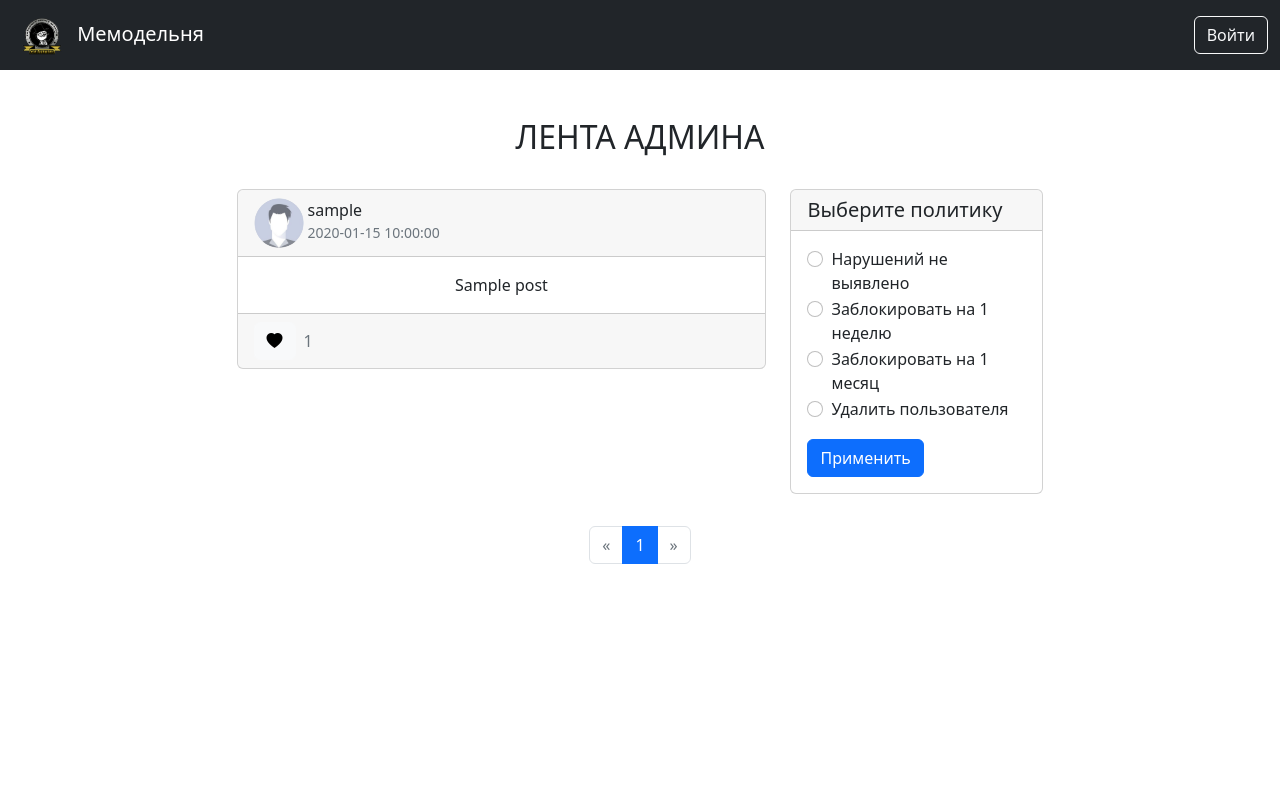
After one commit to Ekaterine65/Memodelnya, a Flask app: page /posts/admin in a window 1280 px wide. The commit adds this page. Run offline with Flask 3, Linux system fonts and the light colour scheme; tables that the repository leaves empty hold one stand-in row (values such as "Sample post").

Commit message:
add moderate

```diff
--- a/app/config.py
+++ b/app/config.py
@@ -8,3 +8,4 @@ SQLALCHEMY_TRACK_MODIFICATIONS = False
 SQLALCHEMY_ECHO = True
 
 UPLOAD_FOLDER = os.path.join(os.path.dirname(os.path.abspath(__file__)), 'media', 'images')
+ADMIN_ROLE = 2
--- a/app/profile.py
+++ b/app/profile.py
@@ -18,11 +18,12 @@ def index():
 def edit():
     form = EditProfileForm()
     if form.validate_on_submit():
-        # Обработка отправки формы редактирования профиля
+
         current_user.login = form.login.data
         current_user.first_name = form.first_name.data
         current_user.last_name = form.last_name.data
-        current_user.set_password(form.password.data)
+        if form.password.data:
+            current_user.set_password(form.password.data)
 
         f = request.files.get('avatar')
         #flash(f'{f}', 'success')
@@ -43,7 +44,6 @@ def edit():
     elif request.method == 'POST':
         flash('Исправьте ошибки в форме', 'danger')
     else:
-        # Заполнение формы текущими данными пользователя
         form.login.data = current_user.login
         form.first_name.data = current_user.first_name
         form.last_name.data = current_user.last_name
--- a/app/templates/base.html
+++ b/app/templates/base.html
@@ -26,9 +26,10 @@
                 </div>
                 {% if current_user.is_authenticated %}
                 <div class="d-flex align-items-center ms-auto">
+                    {% if current_user.role_id != config.ADMIN_ROLE and current_user.status == 0 %}
                     <button class="btn btn-outline-light me-2" type="button" data-bs-toggle="modal"
-                        data-bs-target="#createPostModal">+ Создать мем</button>
-
+                        data-bs-target="#createPostModal">+ Создать мем </button>
+                    {% endif %}
                     <div class="btn-group dropstart">
                         <div class="dropdown-toggle" data-bs-toggle="dropdown" aria-expanded="false">
                             <img class="img-fluid rounded-circle cursor-pointer"
@@ -42,7 +43,11 @@
                         </div>
                         <ul class="dropdown-menu">
                             <li><a class="dropdown-item" href="{{ url_for('profile.index') }}">Профиль</a></li>
-                            <li><a class="dropdown-item" href="{{ url_for('posts.index') }}">Лента мемов</a></li>
+                            {% if current_user.role_id == config.ADMIN_ROLE %}
+                                <li><a class="dropdown-item" href="{{ url_for('posts.admin') }}">Лента админа</a></li>
+                            {% else %}
+                                <li><a class="dropdown-item" href="{{ url_for('posts.index') }}">Лента мемов</a></li>
+                            {% endif %}
                             <li>
                                 <hr class="dropdown-divider">
                             </li>
--- /dev/null
+++ b/app/templates/posts/admin.html
@@ -0,0 +1,83 @@
+{% extends 'base.html' %}
+{% from 'pagination.html' import render_pagination %}
+
+{% block content %}
+<div class="container">
+    <div class="my-5">
+        <h2 class="mb-3 text-center text-uppercase font-weight-bold">Лента админа</h2>
+
+        <div class="row justify-content-center">
+            <div class="col-md-9">
+                <div class="posts-list container-fluid mt-3 mb-3">
+                    {% for post in posts %}
+                    <div class="row">
+                        <div class="col-md-8">
+                            <div class="card mb-3">
+                                <div class="card-header d-flex align-items-center justify-content-between">
+                                    <div class="d-flex align-items-center">
+                                        <img class="img-fluid rounded-circle cursor-pointer"
+                                            src="{{ post.author.avatar.url or url_for('static', filename='images/default-profile-picture-300x300.jpeg') }}"
+                                            alt="profile-pic" style="width: 50px;">
+                                        <div class="mx-1">
+                                            <h6 class="mb-0">{{ post.author.login }}</h6>
+                                            <small class="text-muted">{{ post.created_at.strftime('%Y-%m-%d %H:%M:%S') }}</small>
+                                        </div>
+                                    </div>
+                                </div>
+                                <div class="card-body text-center">
+                                    <p class="card-text">{{ post.title }}</p>
+                                    {% if post.bg_image %}
+                                    <img src="{{ post.bg_image.url }}" class="img-fluid mb-3" alt="Post image">
+                                    {% endif %}
+                                </div>
+                                <div class="card-footer">
+                                    <div class="d-flex align-items-center">
+                                        <form action="#" method="post">
+                                            <button type="submit" class="btn btn-light me-2"><i class="bi bi-heart-fill"></i></button>
+                                        </form>
+                                        <span class="text-muted me-3">{{ post.post_likes|length }}</span>
+                                    </div>
+                                </div>
+                            </div>
+                        </div>
+                        <div class="col-md-4">
+                            <div class="card mb-3">
+                                <div class="card-header">
+                                    <h5 class="mb-0">Выберите политику</h5>
+                                </div>
+                                <div class="card-body">
+                                    <form action="{{ url_for('posts.post_policy', post_id=post.id) }}" method="post">
+                                        <div class="form-check">
+                                            <input class="form-check-input" type="radio" name="action" id="option1{{ post.id }}" value="1">
+                                            <label class="form-check-label" for="option1{{ post.id }}">Нарушений не выявлено</label>
+                                        </div>
+                                        <div class="form-check">
+                                            <input class="form-check-input" type="radio" name="action" id="option2{{ post.id }}" value="2">
+                                            <label class="form-check-label" for="option2{{ post.id }}">Заблокировать на 1 неделю</label>
+                                        </div>
+                                        <div class="form-check">
+                                            <input class="form-check-input" type="radio" name="action" id="option3{{ post.id }}" value="3">
+                                            <label class="form-check-label" for="option3{{ post.id }}">Заблокировать на 1 месяц</label>
+                                        </div>
+                                        <div class="form-check">
+                                            <input class="form-check-input" type="radio" name="action" id="option4{{ post.id }}" value="4">
+                                            <label class="form-check-label" for="option4{{ post.id }}">Удалить пользователя</label>
+                                        </div>
+                                        <button type="submit" class="btn btn-primary mt-3">Применить</button>
+                                    </form>
+                                </div>
+                            </div>
+                        </div>
+                    </div>
+                    {% endfor %}
+                </div>
+            </div>
+        </div>
+
+        <div class="mb-5">
+            {{ render_pagination(pagination, request.endpoint) }}
+        </div>
+
+    </div>
+</div>
+{% endblock %}
--- a/app/templates/posts/index.html
+++ b/app/templates/posts/index.html
@@ -37,7 +37,7 @@
                                     <small class="text-muted">{{ post.created_at.strftime('%Y-%m-%d %H:%M:%S') }}</small>
                                 </div>
                             </div>
-                            {% if current_user.is_authenticated %}
+                            {% if current_user.is_authenticated and current_user.status == 0 %}
                             <div class="d-flex align-items-center">
                                 {% if post.author not in current_user.followed %}
                                 <a href="{{ url_for('posts.subscribe', user_id=post.author.id) }}"
@@ -49,7 +49,7 @@
                                         <i class="fas fa-ellipsis-v"></i>
                                     </button>
                                     <ul class="dropdown-menu" aria-labelledby="dropdownMenuButton">
-                                        <li><a class="dropdown-item" href="#">Пожаловаться</a></li>
+                                        <li><a class="dropdown-item" href="{{ url_for('posts.report', post_id=post.id) }}">Пожаловаться</a></li>
                                     </ul>
                                 </div>
                             </div>
@@ -63,7 +63,7 @@
                         </div>
                         <div class="card-footer">
                             <div class="d-flex align-items-center">
-                                {% if current_user.is_authenticated %}
+                                {% if current_user.is_authenticated and current_user.status == 0 %}
                                 <form action="{{ url_for('posts.like', post_id=post.id) }}" method="post">
                                     {% set liked_post_ids = current_user.user_likes | map(attribute='post_id') | list %}
                                     {% if post.id in liked_post_ids %}
--- a/app/tools.py
+++ b/app/tools.py
@@ -40,12 +40,14 @@ class PostsFilter:
         self.user_id = user_id
 
     def perform(self):
-        query = db.session.query(Post).order_by(Post.created_at.desc())
+        query = db.session.query(Post).filter(Post.status == 0)
         if self.search:
             query = query.filter(Post.title.ilike(f"%{self.search}%"))
 
         if self.only_subscriptions and self.user_id:
             query = query.join(Post.author).filter(User.followers.any(id=self.user_id))
+
+        query = query.order_by(Post.created_at.desc())
         return query
 
 
```
Also changed, not shown: app/auth.py (+17 -5 lines), app/posts.py (+64 -0 lines), app/templates/profile/profile.html (+24 -8 lines), app/media/images/1537fb39-cb00-4433-af76-70c8e6d9a81e.jpg (added), app/media/images/3cef8a41-a678-4b56-b47c-415c69e09d8d.png (added), app/media/images/533e2133-3c07-4833-a96f-6c1a1b099550.jpg (added), app/media/images/eb0f97df-bf35-44ce-be5a-d7052c6f2974.jpg (added).
